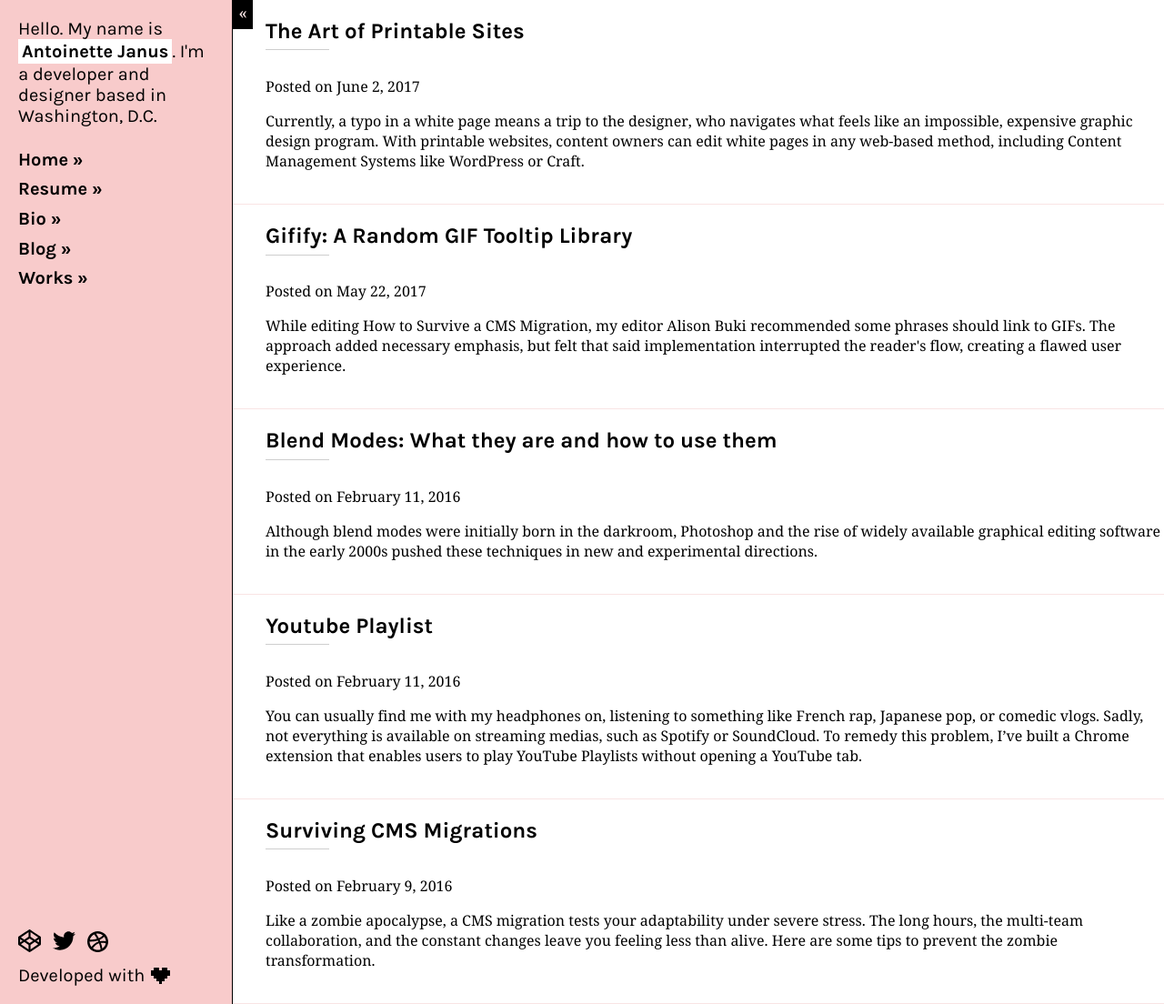
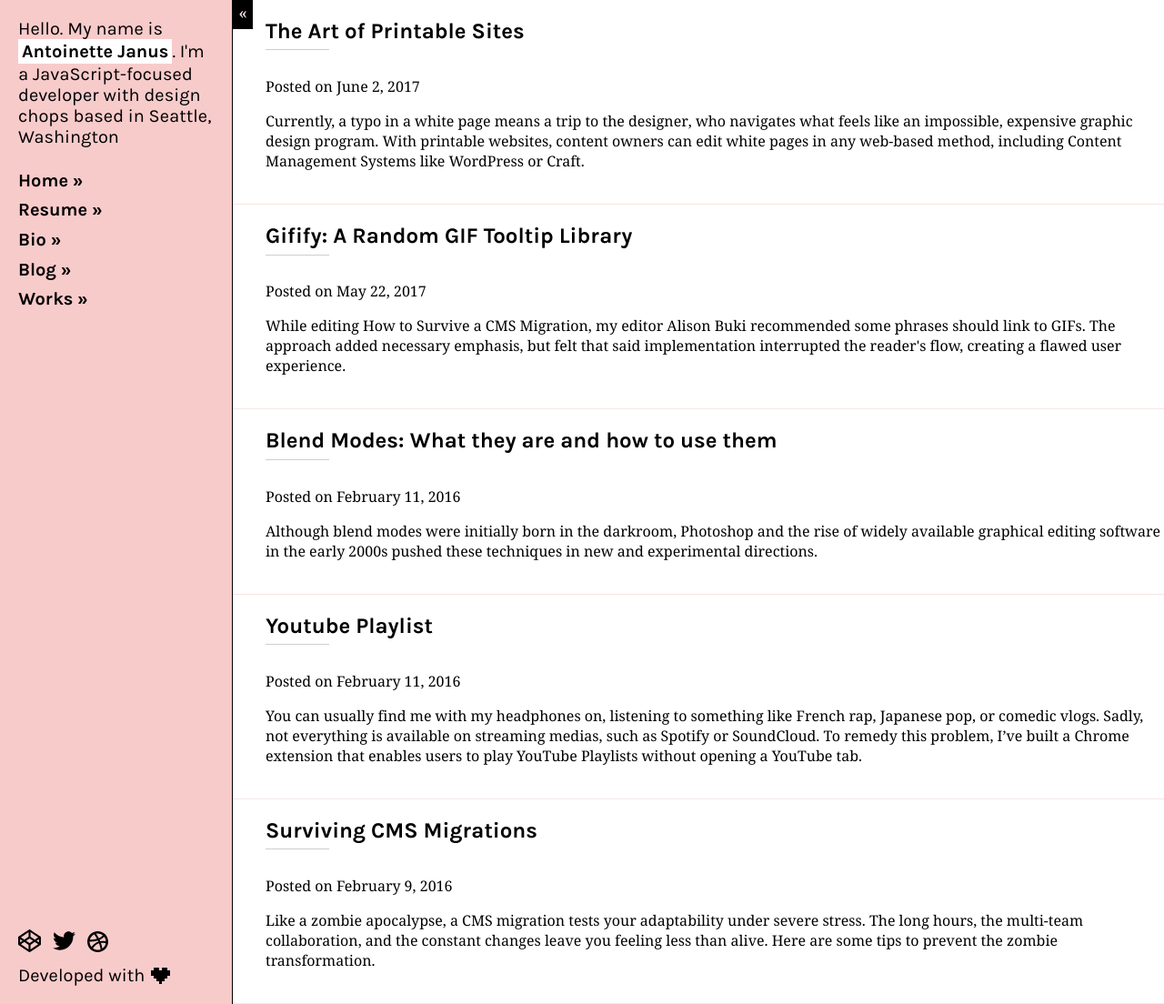
Before and after one commit to twaffl3s/twaffl3s.github.io, a Jekyll site: the page built from index.html, in a window 1280 px wide. Shown: the whole page at 91% size. Built offline with Jekyll 4.4.1, drawn with Linux system fonts in a browser that asks for light colours.

Commit message:
Updated tagline

```diff
--- a/_includes/sidebar.html
+++ b/_includes/sidebar.html
@@ -2,7 +2,7 @@
 <label for="nav-toggle" class="desktop-only" tabindex="0"></label>
 <nav>
   <div id="nav-container">
-    <p>Hello. My name is <a href="/bio" name="Antoinette Janus"><b>Antoinette Janus</b></a>. I'm a developer and designer based in Washington, D.C.</p>
+    <p>Hello. My name is <a href="/bio" name="Antoinette Janus"><b>Antoinette Janus</b></a>. I'm a JavaScript-focused developer with design chops based in Seattle, Washington</p>
     <ul role="navigation">
       <li>
         <a data-linktext="Home" name="Go To Home." {% if page.title == "Home" %}class="active"{% endif %} href="/">Home<span>&nbsp;»</span></a>
```
